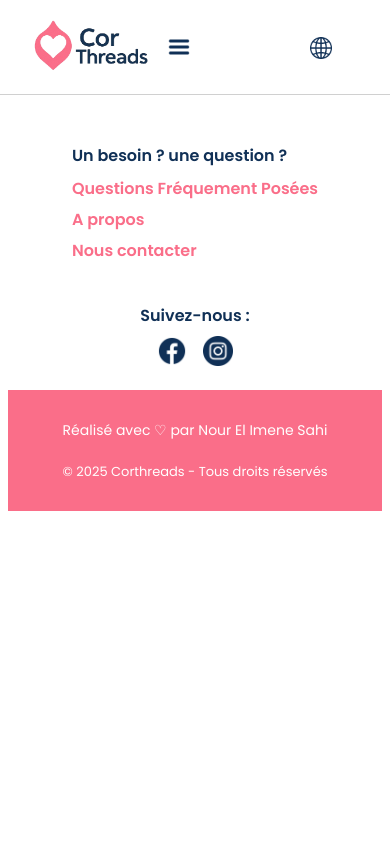
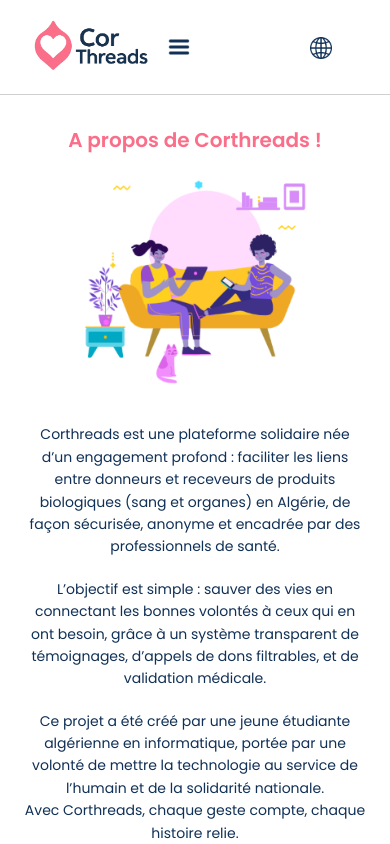
Before and after one commit to ImeneeSh/corthreads, a Vue app in the folder frontend/frontend/: page /a_propos in a window 390 px wide. Shown: the top 844 px of the page. Built offline with nearby package versions, Linux system fonts and the light colour scheme.

Commit message:
ajout de la page d'à propos

```diff
--- a/frontend/frontend/src/components/footer.vue
+++ b/frontend/frontend/src/components/footer.vue
@@ -11,7 +11,7 @@
         <div class="links">
           <router-link to="/questions">Questions Fréquement Posées</router-link>
           <span>|</span>
-          <a href="#">A propos</a>
+          <router-link to="/a_propos">A propos</router-link>
           <span>|</span>
           <a href="#">Nous contacter</a>
         </div>
--- a/frontend/frontend/src/router/index.js
+++ b/frontend/frontend/src/router/index.js
@@ -2,6 +2,7 @@
 import Accueil from '@/views/accueil.vue'
 import Connexion from '@/views/connexion.vue'
 import Questions from '@/views/questions.vue'
+import Apropos from '@/views/a_propos.vue'
 
 const routes = [
     {
@@ -18,6 +19,11 @@
         path: '/questions',
         name: 'Questions',
         component: Questions
+    },
+    {
+        path: '/a_propos',
+        name: 'Apropos',
+        component: Apropos
     }
     //les autres ici
 ]
--- /dev/null
+++ b/frontend/frontend/src/views/a_propos.vue
@@ -0,0 +1,105 @@
+<template>
+  <div class="propos-page">
+
+    <section class="propos-container">
+      <h2>A propos de Corthreads !</h2>
+
+      <div class="illustration">
+        <img src="@/assets/proposPhoto.png" alt="illustation à propos" />
+      </div>
+
+      <div class="propos-texte">
+        <p>
+          Corthreads est une plateforme solidaire née d’un engagement profond :
+          faciliter les liens entre donneurs et receveurs de produits biologiques (sang et organes)
+          en Algérie, de façon sécurisée, anonyme et encadrée par des professionnels de santé.
+        </p>
+        <p>
+          L’objectif est simple : sauver des vies en connectant les bonnes volontés à ceux qui en ont besoin,
+          grâce à un système transparent de témoignages, d’appels de dons filtrables, et de validation médicale.
+        </p>
+        <p>
+          Ce projet a été créé par une jeune étudiante algérienne en informatique,
+          portée par une volonté de mettre la technologie au service de l’humain et de la solidarité nationale.
+          <br />
+          Avec Corthreads, chaque geste compte, chaque histoire relie.
+        </p>
+      </div>
+    </section>
+  </div>
+</template>
+
+<style scoped>
+@import url('https://fonts.googleapis.com/css2?family=Quicksand:wght@400;500;700&display=swap');
+
+.propos-page {
+  font-family: 'Quicksand', sans-serif;
+  position: relative;
+  padding: 100px 16px 40px ;
+  background-color: white ;
+  color: #103056;
+  overflow: hidden;
+  max-width: 900px;
+  margin: auto ;
+}
+
+.propos-container {
+  position: relative;
+  z-index: 1;
+  text-align: center;
+}
+
+.propos-container h2 {
+  color: #FA6E89;
+  font-weight: 700;
+  margin-bottom: 32px;
+  font-size: 24px ;
+}
+
+.illustration img {
+  width: 100%;
+  max-width: 550px ;
+  margin: auto ;
+}
+
+.propos-texte {
+  text-align: left;
+  margin-top: 32px;
+  padding: 0 16px ;
+}
+
+.propos-texte p {
+  font-size: 16px ;
+  line-height: 1.8;
+  margin-bottom: 24px ;
+}
+
+@media screen and (max-width: 768px){
+  .propos-page {
+    padding: 100px 16px 20px;
+  }
+
+  .propos-container h2 {
+    font-size: 20px;
+    margin-bottom: 24px;
+  }
+
+  .illustration img {
+    max-width: 320px ;
+  }
+
+  .propos-texte {
+    padding: 0;
+    text-align: center;
+  }
+
+  .propos-texte p {
+    font-size: 14px ;
+    margin-bottom: 20px;
+    line-height: 1.6;
+  }
+}
+</style>
+<script setup>
+
+</script>
```
Also changed, not shown: frontend/frontend/src/assets/proposPhoto.png (added).
